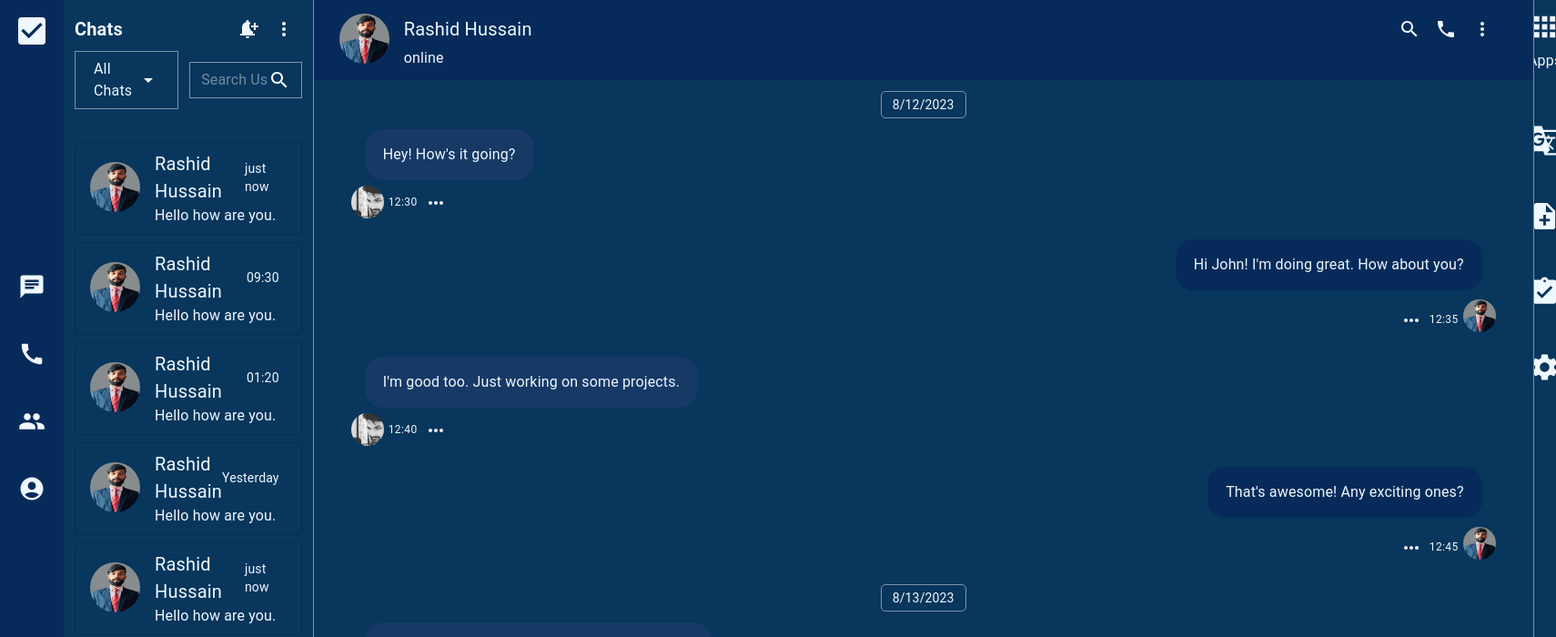
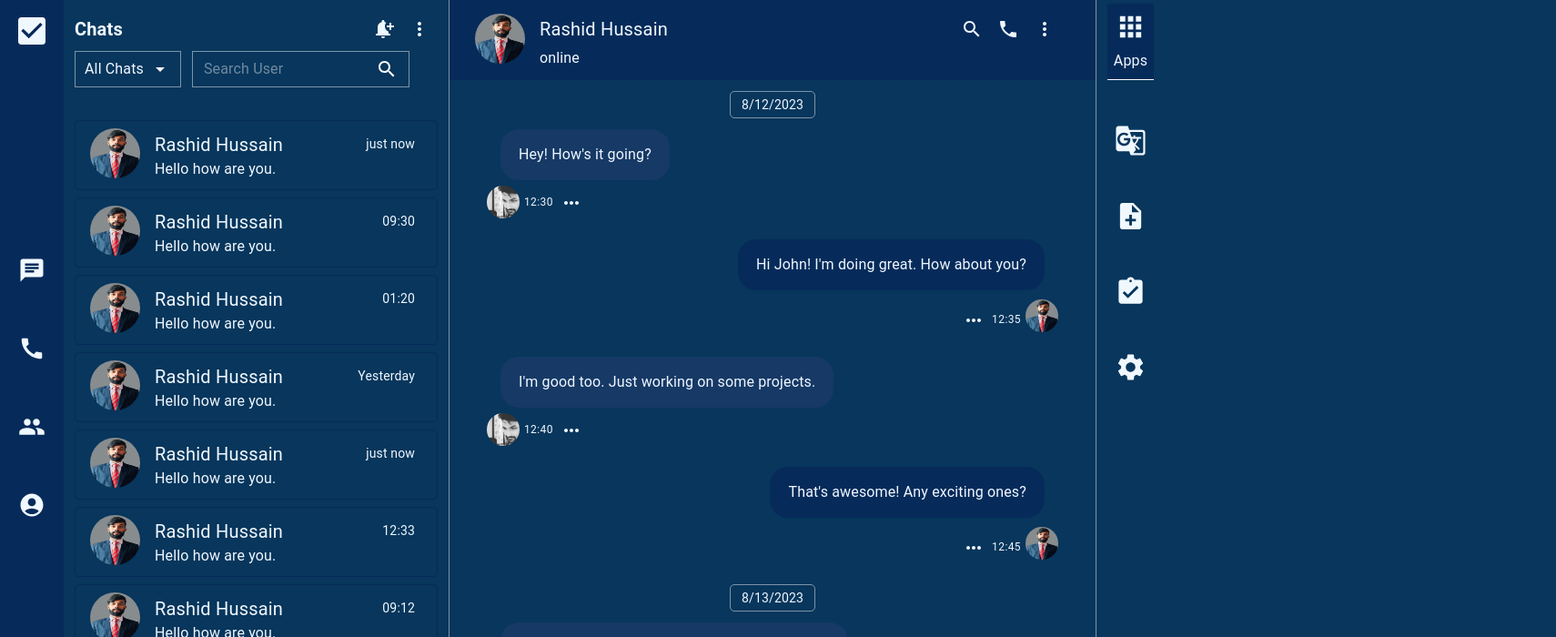
Before and after one commit to RashidHussain786/CheckIt_Frontend, a React (Create React App) app: page /chat in a window 1280 px wide. Shown: the top 700 px of the page at 91% size, 1710 px wide, since content can reach past the window. Built offline with nearby package versions, Linux system fonts and the light colour scheme.

Commit message:
correctthechatComponentAlignment

```diff
--- a/src/ChatComponents/AppBar.js
+++ b/src/ChatComponents/AppBar.js
@@ -4,12 +4,12 @@ import React from 'react';
 
 const AppBar = () => {
   return (
-    <Box sx={{ display: 'flex', position: 'static', height: '100vh', overflowX: 'hidden', overflowY: 'auto', flexDirection: 'column',p:'4px 12px 12px 12px' }}>
+    <Box sx={{ display: 'flex', position: 'static', height: '100vh', overflowX: 'hidden', overflowY: 'auto', flexDirection: 'column',p:'4px 12px 12px 12px'}}>
       <Box sx={{ display: 'flex', flexDirection: 'column', alignItems: 'center', justifyContent: 'center', borderBottom: '1px solid white', width: '100%' ,pb:'8px',bgcolor:'#062b5a'}}>
         <IconButton color='inherit'><Apps fontSize="large" /></IconButton>
         <Typography>Apps</Typography>
       </Box>
-      <Box sx={{ display: 'flex', flexDirection: 'column', alignItems: 'center', justifyContent: 'center', mx: 'auto', textAlign: 'center', width: '100%',py:'25px' }}>
+      <Box sx={{ display: 'flex', flexDirection: 'column', alignItems: 'center', justifyContent: 'center', mx: 'auto', textAlign: 'center',py:'25px' }}>
         <IconButton color='inherit'><GTranslate fontSize="large" sx={{my:2}}/></IconButton>
         <IconButton color='inherit'><NoteAdd fontSize="large" sx={{my:2}}/></IconButton>
         <IconButton color='inherit'><AssignmentTurnedIn fontSize="large" sx={{my:2}}/></IconButton>
--- a/src/ChatComponents/ChatFooter.js
+++ b/src/ChatComponents/ChatFooter.js
@@ -21,8 +21,8 @@ const ChatFooter = () => {
              </Box>
             )
             }
-    <Box sx={{position:'fixed',bottom:0,borderTop:'0.7px solid #ffffff78',width:1340,minHeight:70,display:'flex',justifyContent:'space-between',alignItems:'center'}}>
-    <InputBase  placeholder="Type Your Message here ..." sx={{ color: 'white', py: '3px', pl: '12px',  pr: '12px',  width: '95%'}}
+    <Box sx={{bottom:0,borderTop:'0.7px solid #ffffff78',minHeight:70,display:'flex',justifyContent:'space-between',alignItems:'center',width:'100%'}}>
+    <InputBase  placeholder="Type Your Message here ..." sx={{color: 'white', py: '3px', pl: '12px',  pr: '12px',width:'100%'}}
             endAdornment={<Mood sx={{ cursor: 'pointer' }} />}
             startAdornment={<AddCircleOutline sx={{ cursor: 'pointer' ,mr:2}} onClick={handleDropdownToggle}/>}/>
 
--- a/src/ChatComponents/ChatSection.js
+++ b/src/ChatComponents/ChatSection.js
@@ -1,4 +1,4 @@
-import { Box, Typography } from '@mui/material'
+import { Box} from '@mui/material'
 import React from 'react'
 import ChatSectionHeader from './ChatSectionHeader'
 import ChatFooter from './ChatFooter'
@@ -7,10 +7,10 @@ import ChatBody from './ChatBody'
 const ChatSection = () => {
   return (
     <>
-    <Box sx={{minWidth:1340,borderLeft:'0.7px solid #ffffff78',borderRight:'0.7px solid #ffffff78'}}>
+    <Box sx={{flex:1,borderLeft:'0.7px solid #ffffff78',borderRight:'0.7px solid #ffffff78'}}>
     <ChatSectionHeader pic="./Assets/Image.jpg" name="Rashid Hussain"  message="online"/>
     <ChatBody/>
-    <ChatFooter/>
+    <ChatFooter />
     </Box>
 
     </>
--- a/src/ChatComponents/NavBar.js
+++ b/src/ChatComponents/NavBar.js
@@ -4,23 +4,23 @@ import React from 'react';
 
 const NavBar = () => {
   return (
-    <Box sx={{ bgcolor: '#062b5a', maxWidth: '4.375rem', display: 'flex', flexDirection: 'column', textAlign: 'center', height: '100vh',}} >
+    <Box sx={{ bgcolor: '#062b5a', display: 'flex', flexDirection: 'column', textAlign: 'center', height: '100vh' }} >
       <IconButton color="inherit">
         <CheckBox sx={{ padding: '0.375rem', height: 40, width: 40 }} />
       </IconButton>
 
-      <Container sx={{ flex: 1, display: 'flex', flexDirection: 'column', justifyContent: 'center',px:0 }}>
+      <Container sx={{ flex: 1, display: 'flex', flexDirection: 'column', justifyContent: 'center',p:{xs:0} }}>
       <IconButton color='inherit'>
-      <Chat sx={{ padding: '0.375rem', height: 30, width: 30 ,mb:2}}/>
+      <Chat sx={{ padding: '12px', height: 30, width: 30 ,mb:2}}/>
       </IconButton>
       <IconButton color='inherit'>
-      <Call sx={{ padding: '0.375rem', height: 30, width: 30 ,mb:2}}/>
+      <Call sx={{ padding: '12px', height: 30, width: 30 ,mb:2}}/>
       </IconButton>
       <IconButton color='inherit'>
-      <Group sx={{ padding: '0.375rem', height: 30, width: 30,mb:2 }}/>
+      <Group sx={{ padding: '12px', height: 30, width: 30,mb:2 }}/>
       </IconButton>
       <IconButton color='inherit'>
-      <AccountCircle sx={{ padding: '0.375rem', height: 30, width: 30 ,mb:2}}/>
+      <AccountCircle sx={{ padding: '12px', height: 30, width: 30 ,mb:2}}/>
       </IconButton>
       </Container>
     </Box>
--- a/src/ChatComponents/SideBar.js
+++ b/src/ChatComponents/SideBar.js
@@ -24,7 +24,7 @@ const SideBar = () => {
   };
 
   return (
-    <Box width="26.25rem">
+    <Box >
       <Box sx={{ p: '12px' }}>
         <Box sx={{display: 'flex',flexDirection: 'row',justifyContent: 'space-between',alignItems: 'center',}}>
           <Typography variant="h6" sx={{ fontWeight: 'bold' }}>
@@ -43,7 +43,7 @@ const SideBar = () => {
           <Box sx={{position: 'relative' }}
             onClick={handleDropdownToggle}
           >
-          <Typography variant="body1" sx={{border: '1px solid #ffffff78',py: '7px',px: '20px',mr: '0.75rem',display: 'flex', alignItems: 'center', cursor: 'pointer', }} >
+          <Typography variant="body1" sx={{border: '1px solid #ffffff78',py: '7px',px: '10px',mr: '0.75rem',display: 'flex', alignItems: 'center', cursor: 'pointer', }} >
               {selectedOption}
               <IconButton color="inherit" sx={{ p: '0px', pl: '6px' }}>
                 <ArrowDropDown />
--- a/src/Pages/Chat.js
+++ b/src/Pages/Chat.js
@@ -1,21 +1,19 @@
-import { Box } from '@mui/material'
-import React from 'react'
-import NavBar from '../ChatComponents/NavBar'
-import SideBar from '../ChatComponents/SideBar'
-import ChatSection from '../ChatComponents/ChatSection'
-import AppBar from '../ChatComponents/AppBar'
+import { Box } from '@mui/material';
+import React from 'react';
+import NavBar from '../ChatComponents/NavBar';
+import SideBar from '../ChatComponents/SideBar';
+import ChatSection from '../ChatComponents/ChatSection';
+import AppBar from '../ChatComponents/AppBar';
 
 const Chat = () => {
   return (
-    <>
-    <Box sx={{display:'flex',flexDirection:'row'}}>
-    <NavBar/>
-    <SideBar/>
-    <ChatSection/>
-    <AppBar/>
+    <Box sx={{ display: 'flex', flexDirection: 'row', height: '100vh' }}>
+      <NavBar/>
+      <SideBar  />
+      <ChatSection  />
+      <AppBar  />
     </Box>
-    </>
-  )
-}
+  );
+};
 
-export default Chat
+export default Chat;
```
